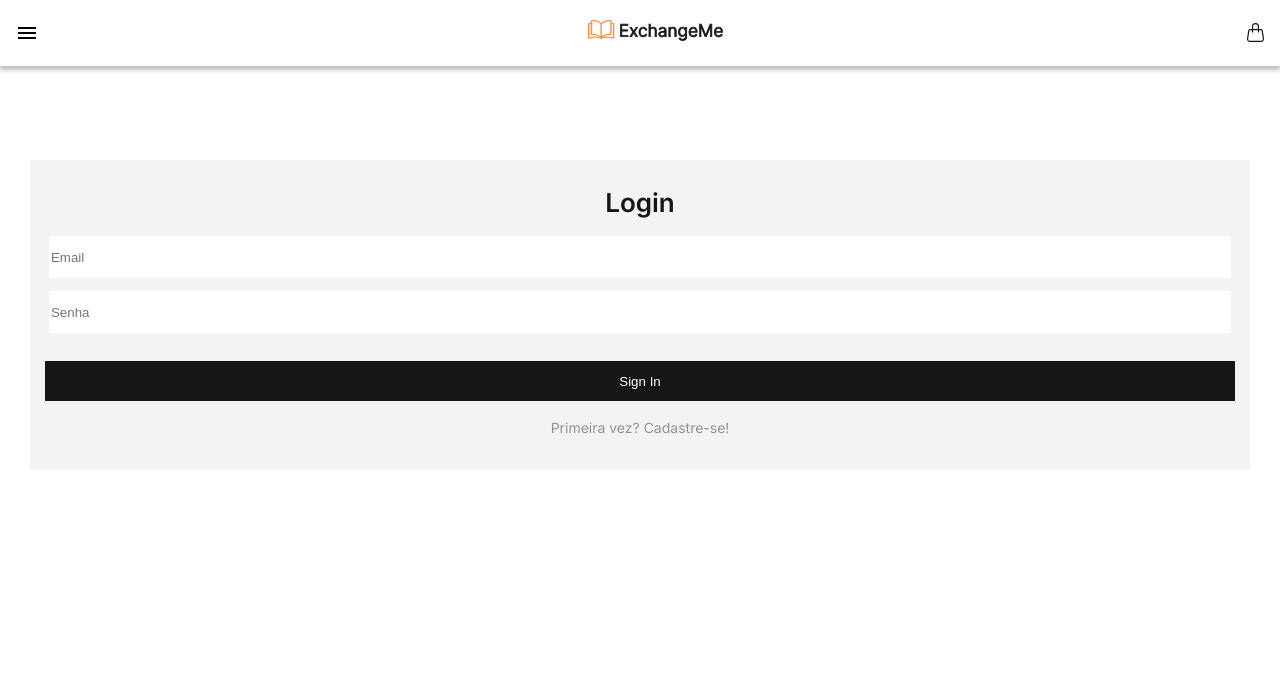
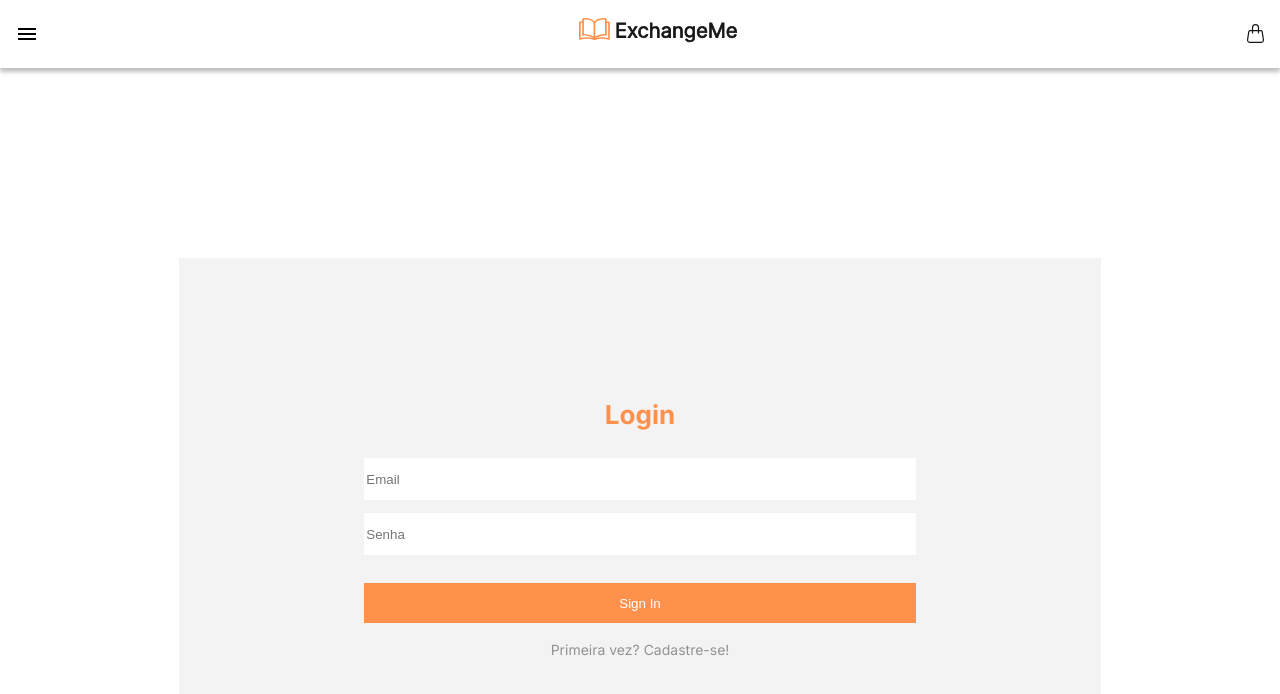
Before and after one commit to kethlynsara/Exchange-me_front-end, a React (Create React App) app: page /signin in a window 1280 px wide. Shown: the top 694 px of the page. Built offline with nearby package versions, Linux system fonts and the light colour scheme.

Commit message:
feat: desktop layout

```diff
--- a/src/components/Header.js
+++ b/src/components/Header.js
@@ -130,9 +130,9 @@ const Cart = styled.div`
 const Logo = styled.div`
     display: flex;
     justify-content: space-between;
-    width: 70px;
-    height: 30px;
-    margin-right: 60px;
+    width: 80px;
+    height: 35px;
+    margin-right: 67px;
     margin-top: 3px;
 
     :hover {
--- a/src/pages/Book/index.js
+++ b/src/pages/Book/index.js
@@ -2,6 +2,10 @@ import axios from "axios";
 import { useEffect, useState } from "react";
 import { useNavigate, useParams } from "react-router-dom";
 import styled from "styled-components";
+import { TbTruckDelivery } from "react-icons/tb";
+import { FiHelpCircle } from "react-icons/fi";
+import { AiOutlineSafetyCertificate } from "react-icons/ai";
+import { IoIosHeartEmpty } from "react-icons/io";
 
 function Book() {
     const { bookId } = useParams();
@@ -26,7 +30,7 @@ function Book() {
 
     useEffect(() => {
         async function getBook() {
-            const { data } = await axios.get(`${process.env.REACT_APP_API_URL}/books/${bookId}`, config);
+            const { data } = await axios.get(`${process.env.REACT_APP_API_URL}/books/${bookId}`);
             setBook({...data});
         }
         getBook();
@@ -49,6 +53,7 @@ function Book() {
     console.log(book)
     return Object.keys(book).length > 0 ? (
         <Container>
+            <Box>
                 <BookCover>
                     <Cover src={book.image} />
                 </BookCover>
@@ -59,7 +64,28 @@ function Book() {
                     {userId !== book.userId ? <button onClick={() => {
                         if (token.length === 0) navigate("/signin"); else addBookToCart(book);
                     }}>Adicionar ao carrinho</button> : ""}
+
+                    <Wishlist>
+                        <IoIosHeartEmpty />
+                        <p>Adicionar aos favoritos</p>
+                    </Wishlist>
+
+                    <Info>
+                        <div className="delivery">
+                            <TbTruckDelivery />
+                            <p>Frete grátis</p>
+                        </div>
+                        <div className="help">
+                            <FiHelpCircle />
+                            <p>Suporte 24 horas por dia</p>
+                        </div>
+                        <div className="safe">
+                            <AiOutlineSafetyCertificate />
+                            <p>Não ficou satisfeito com o produto? Devolva em até 30 dias </p>
+                        </div>
+                    </Info>
                 </BookInfo>
+            </Box>
             <BookDetails>
                 <Titles >
                     <DescriptionTitle onClick={() => setBookData(true)} color={bookData ? "#161619" : "#7C6E65"} >Descrição</DescriptionTitle>
@@ -90,6 +116,20 @@ const Container = styled.div`
     padding: 30px;
     font-family: "Inter",Helvetica,Arial,sans-serif;
     color: #161619;
+
+    @media (min-width: 420px) {
+        padding: 15%;
+    }
+
+    @media (min-width: 800px) {
+        padding: 20%;
+        margin-top: 70px;
+    }
+
+    @media (min-width: 948px) {
+        padding: 10%;
+        margin-top: 50px;
+    }
 `;
 
 const BookCover = styled.div`
@@ -110,6 +150,7 @@ const Cover = styled.img`
 const BookInfo = styled.div`
     width: 100%;
     margin-top: 50px;
+    position: relative;
 
     .title {
         font-size: 30px;
@@ -124,16 +165,34 @@ const BookInfo = styled.div`
     button {
         width: 100%;
         height: 50px;
-        background-color: #161619;
+        background-color: #FF914C;
         border: none;
+        border-radius: 2px;
         color: #FFFFFF;
         text-align: center;
+        font-weight: 600;
         margin-top: 20px;
         font-size: 15px;
 
         :hover {
             cursor: pointer;
-            background-color: #000000;
+        }
+    }
+
+    @media (min-width: 948px) {
+        display: flex;
+        flex-direction: column;
+        padding-top: 50px;
+        padding-left: 20px;
+        border: 1px;
+        border-style: solid;
+        border-color: #F1F1F1;
+        margin-top: 0px;
+        margin-left: 30px;
+
+        button {
+            width: 55%;
+            margin-top: 50px;
         }
     }
 `;
@@ -158,11 +217,19 @@ const Titles = styled.div`
 const DetailsTitle = styled.p`
     cursor: pointer;
     color: ${(props) => props.color};
+
+    :hover {
+        color: #FF914C;
+    }
 `;
 
 const DescriptionTitle = styled.p`
     cursor: pointer;
     color: ${(props) => props.color};
+
+    :hover {
+        color: #FF914C;
+    }
 `;
 
 const Details = styled.div`
@@ -189,4 +256,86 @@ const Status = styled.p`
     margin-bottom: 20px;
     font-size: 15px;
     color: ${(props) => props.color};
+
+    /* @media (min-width: 948px) {
+        margin-left: -235px;
+    } */
 `;
+
+const Box = styled.div`
+    width: 100%;
+
+    @media (min-width: 948px) {
+        display: flex;
+        justify-content: space-between;
+    }
+`;
+
+const Info = styled.div`
+    margin-top: 35px;
+    padding-right: 15px;
+
+    div {
+        display: flex;
+    }
+
+    p {
+        margin-left: 15px;
+        margin-top: 15px;
+    }
+
+    svg {
+        color: #FF914C;
+        width: 50px;
+        height: 50px;
+        margin-bottom: 20px;
+    }
+
+    @media (max-width: 947px) {
+        border: 1px;
+        border-style: solid;
+        border-color: #F1F1F1;
+        margin-top: 60px;
+        padding: 15px;
+    }
+`;
+
+const Wishlist = styled.div`
+    display: flex;
+    position: absolute;
+    margin-top: 20px;
+
+    :hover {
+        color: #FF914C;
+        cursor: pointer;
+    }
+
+    p {
+        margin-left: 5px;
+        font-weight: 500;
+        font-size: 14px;
+    }
+
+    svg {
+        color: #000;
+        width: 14px;
+        height: 14px;
+    }
+
+    @media (min-width: 948px) {
+        right: 60px;
+        top: 220px;
+
+        p {
+            margin-left: 5px;
+            font-weight: 500;
+            font-size: 12px;
+        }
+
+        svg {
+            color: #000;
+            width: 12px;
+            height: 12px;
+        }
+    }
+`;
--- a/src/pages/Cart/index.js
+++ b/src/pages/Cart/index.js
@@ -71,6 +71,20 @@ const Container = styled.div`
 
     overflow-x: hidden;
     overflow-y: hidden;
+
+    @media (min-width: 498px) {
+        padding: 10%;
+    }
+
+    @media (min-width: 498px) {
+        padding: 15%;
+        margin-top: 80px;
+    }
+
+    @media (min-width: 952px) {
+        padding: 20%;
+        margin-top: 0;
+    }
 `;
 
 const Checkout = styled.div`
@@ -91,15 +105,16 @@ const Checkout = styled.div`
         margin-right: 50px;
         border: none;
         border-radius: 22px;
-        background-color: #161619;
+        background-color: #FF914C;
         color: #FFFFFF;
+        font-weight: 600;
+        font-size: 18px;
         width: 140px;
         height: 45px;
         text-align: center;
 
         :hover {
             cursor: pointer;
-            background-color: #000000;
         }
     }
 `;
--- a/src/pages/SignIn/index.js
+++ b/src/pages/SignIn/index.js
@@ -52,6 +52,18 @@ const Container = styled.div`
     display: flex;
     flex-direction: column;
     align-items: center;
+
+    /* @media (min-width: 500px) {
+        justify-content: center;
+        padding: 0;
+    } */
+
+
+    @media (min-width: 1172px) {
+        padding: 10%;
+        /* padding: 15px 70px;
+        height: 700px; */
+    }
 `;
 
 const Box = styled.div`
@@ -61,9 +73,14 @@ const Box = styled.div`
 
     h1 {
         margin-top: 15px;
-        margin-bottom: 20px;
+        margin-bottom: 30px;
         font-size: 26px;
-        font-weight: 600;
+        font-weight: 700;
+        color: #FF914C;
+
+        @media (min-width: 1172px) {
+            margin-top: -40px;
+        }
     }
 
     input {
@@ -83,7 +100,7 @@ const Box = styled.div`
         justify-content: center;
 
         button {
-            background-color: #161619;
+            background-color: #FF914C;
             border: none;
             width: 100%;
             height: 40px;
@@ -93,9 +110,21 @@ const Box = styled.div`
 
             :hover {
                 cursor: pointer;
-                background-color: #000000;
             }
         }
+
+        @media (min-width: 438px) {
+            padding: 10%;
+        }
+
+        @media (min-width: 1172px) {
+            padding: 20%;
+        }
+
+    }
+
+    @media (min-width: 438px) {
+        width: 90%;
     }
 `;
 
--- a/src/pages/SignUp/index.js
+++ b/src/pages/SignUp/index.js
@@ -2,8 +2,6 @@ import { useState } from "react";
 import { useNavigate, Link } from 'react-router-dom';
 import axios from "axios";
 import styled from "styled-components";
-
-import logo from "../../assets/img/logo2.svg";
 
 function SignUp() {
     const [data, setData] = useState({
@@ -54,6 +52,10 @@ const Container = styled.div`
     display: flex;
     flex-direction: column;
     align-items: center;
+
+    @media (min-width: 920px) {
+        padding: 10%;
+    }
 `;
 
 const Box = styled.div`
@@ -67,7 +69,10 @@ const Box = styled.div`
         font-size: 26px;
         font-weight: 700;
         color: #FF914C;
-        opacity: 0.8;
+
+        @media (min-width: 920px) {
+            margin-top: -40px;
+        }
     }
 
     input {
@@ -88,7 +93,6 @@ const Box = styled.div`
 
         button {
             background-color: #FF914C;
-            opacity: 0.6;
             border: none;
             width: 100%;
             height: 40px;
@@ -100,9 +104,20 @@ const Box = styled.div`
 
             :hover {
                 cursor: pointer;
-                opacity: 1;
             }
         }
+
+        @media (min-width: 438px) {
+            padding: 10%;
+        }
+
+        @media (min-width: 920px) {
+            padding: 20%;
+        }
+    }
+
+    @media (min-width: 438px) {
+        width: 90%;
     }
 `;
 
```
Lines whose indentation alone changed are shown as unchanged.
